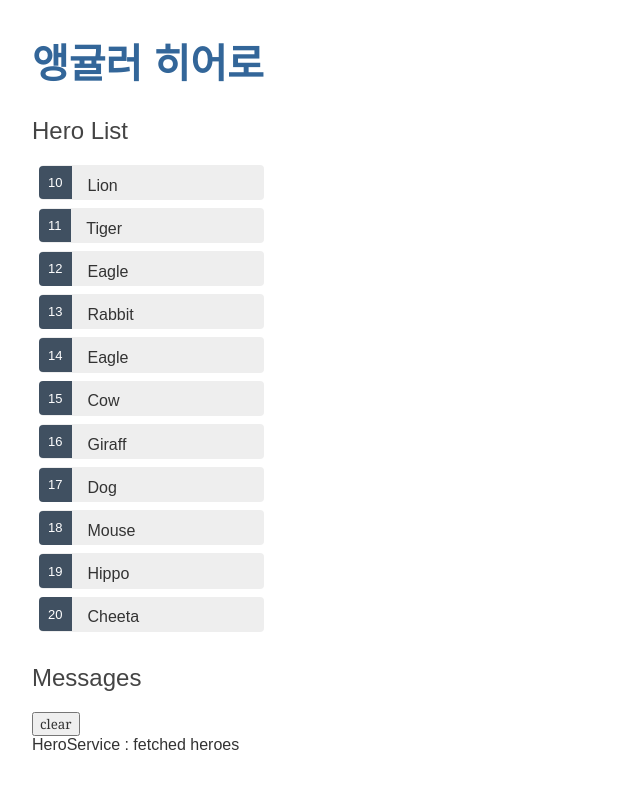
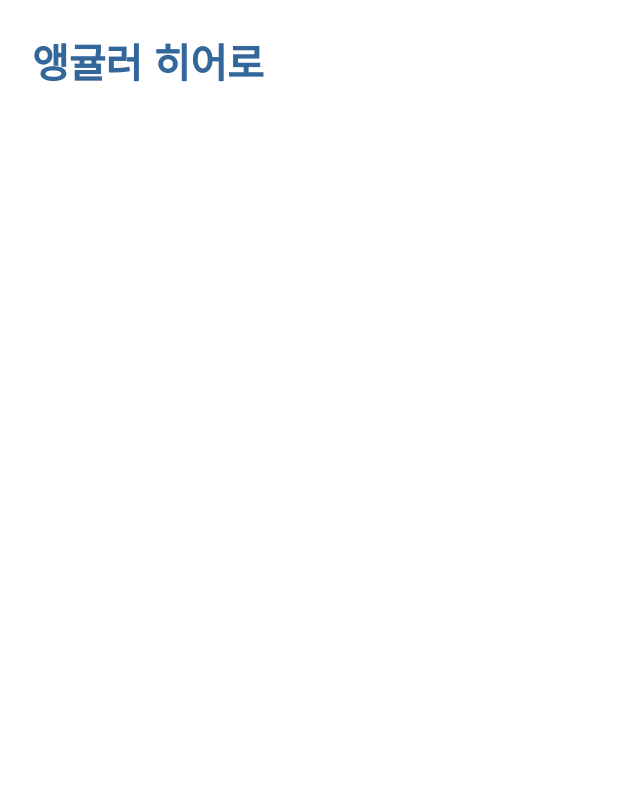
Before and after one commit to JUNWOO45/angular-heroes, an Angular app: page / in a window 1280 px wide. Shown: the top 788 px of the page, without its empty margins (0-640 px from the left). Built offline with nearby package versions, Linux system fonts and the light colour scheme.

Commit message:
router-outlet 엘리먼트를 사용하여 라우팅 영역 추가하기

```diff
--- a/src/app/app-routing.module.ts
+++ b/src/app/app-routing.module.ts
@@ -4,13 +4,13 @@ import { RouterModule, Routes } from '@angular/router';
 import { HeroesComponent } from './heroes/heroes.component';
 
 const routes: Routes = [
-  { path: 'heores', component: HeroesComponent }
+  { path: 'heroes', component: HeroesComponent }
 ];
 
 @NgModule({
   declarations: [],
   imports: [
-    CommonModule
+    RouterModule.forRoot(routes)
   ],
   exports: [ RouterModule ]
 })
--- a/src/app/app.component.html
+++ b/src/app/app.component.html
@@ -1,5 +1,5 @@
 <h1>
   {{ title }}
 </h1>
-<app-heroes></app-heroes>
+<router-outlet></router-outlet>
 <app-messages></app-messages>
```
